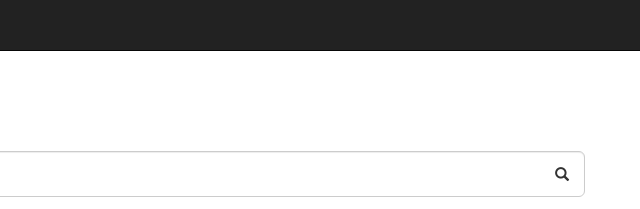
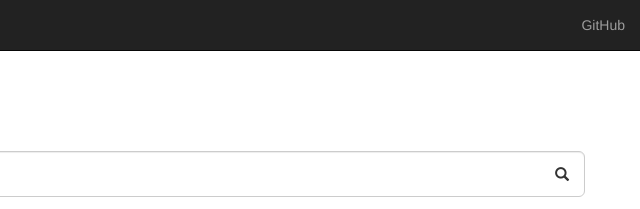
Before and after one commit to mikoim/ipv4calc, a plain HTML site: page index.html in a window 1280 px wide. Shown: the top 209 px of the page, 640-1280 px from the left. Drawn offline with nearby package versions, Linux system fonts and the light colour scheme.

Commit message:
clean-up

```diff
--- a/index.html
+++ b/index.html
@@ -1,5 +1,6 @@
 <!DOCTYPE html>
 <html lang="en">
+
 <head>
     <meta charset="utf-8">
     <meta http-equiv="X-UA-Compatible" content="IE=edge">
@@ -19,12 +20,18 @@
         }
     </style>
 </head>
+
 <body>
-
     <nav class="navbar navbar-inverse navbar-fixed-top">
         <div class="container-fluid">
             <div class="navbar-header">
                 <a class="navbar-brand" href=".">IPv4 Calculator</a>
+            </div>
+
+            <div class="collapse navbar-collapse">
+                <ul class="nav navbar-nav navbar-right">
+                    <li><a href="https://github.com/mikoim/ipv4calc">GitHub</a></li>
+                </ul>
             </div>
         </div>
     </nav>
@@ -90,7 +97,7 @@
             '192.168.0.1'
         ];
 
-    $(function () {
+        $(function() {
             var ipv4 = $('#ipv4');
             var parser = new IPv4();
 
@@ -122,7 +129,7 @@
                 }
             });
 
-        setInterval(function(){
+            setInterval(function() {
                 var index = parseInt(ipv4.attr('data-index'));
                 ipv4.attr('placeholder', examples[index]);
                 index++;
@@ -131,4 +138,5 @@
         });
     </script>
 </body>
+
 </html>
```
Lines whose indentation alone changed are shown as unchanged.
